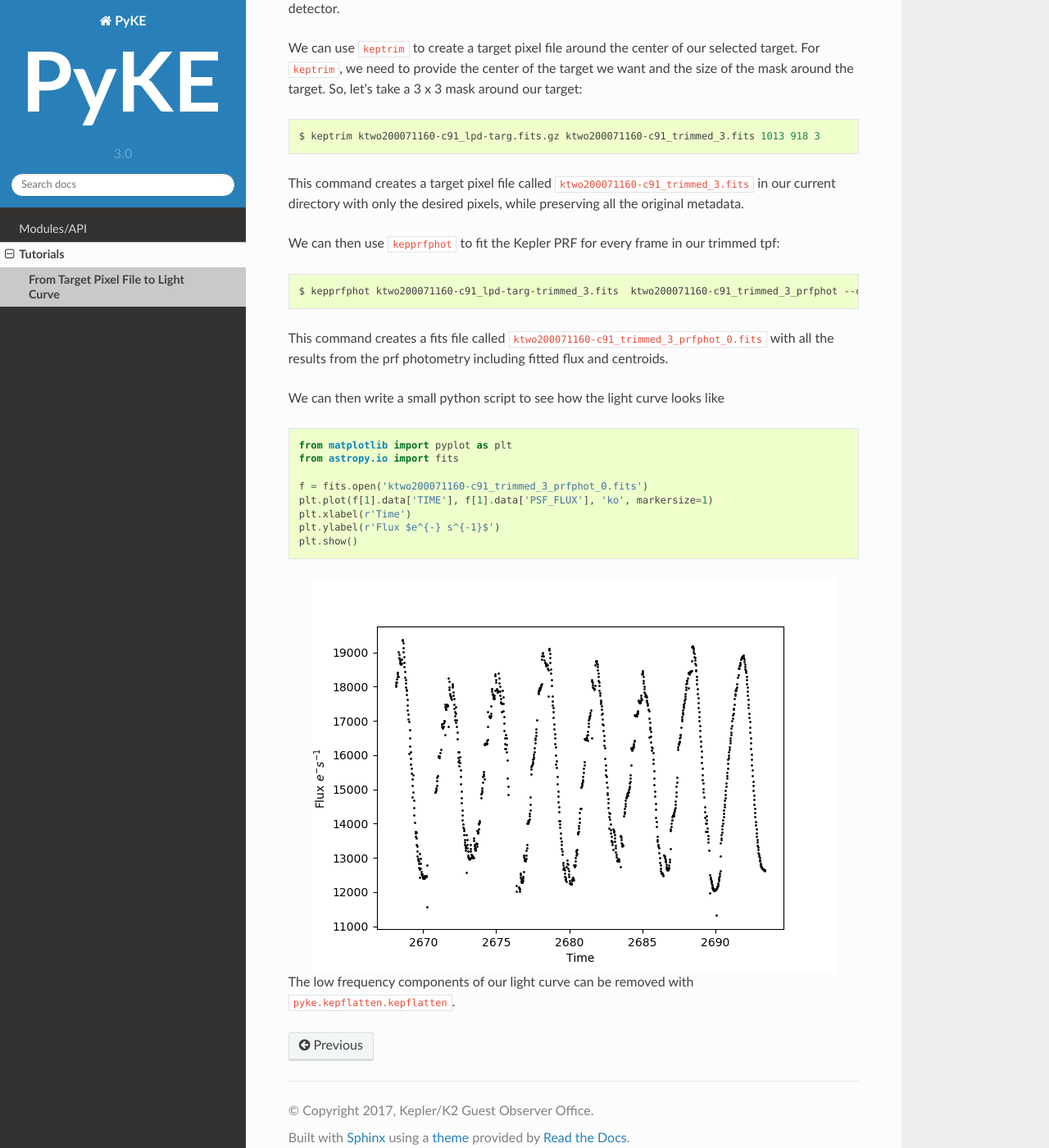
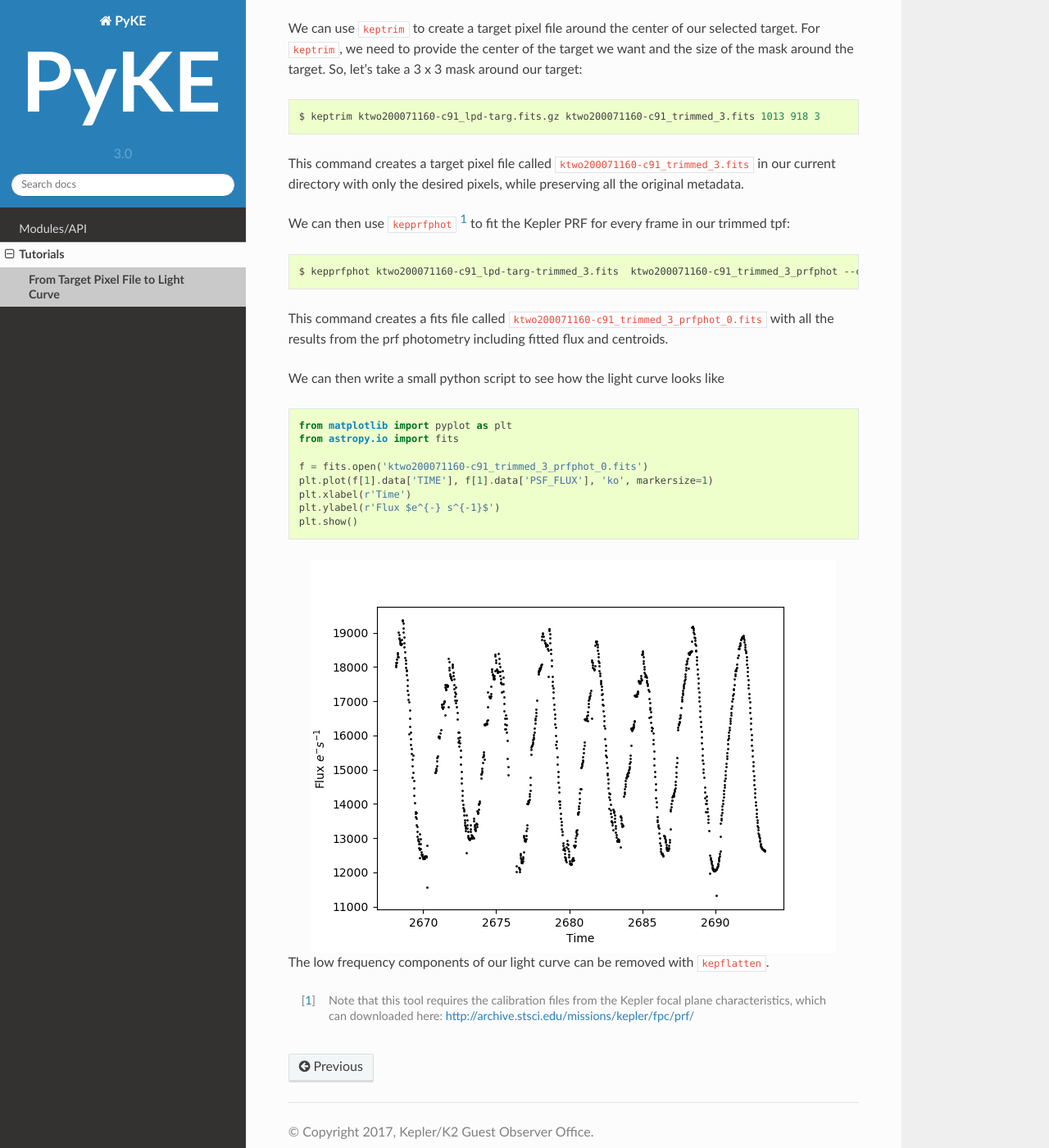
Before and after one commit to KeplerGO/pyke, a Sphinx documentation site: the page built from docs/source/tutorials/tpf2lc.rst, in a window 1280 px wide and 1400 px high, scrolled down 1071 px. Shown: the whole window at 82% size. Built offline with Sphinx 7.4.7 and the Read the Docs theme 2.0.0, drawn with Linux system fonts in a browser that asks for light colours; some of the changed text lies outside the part shown.

Commit message:
update docs

```diff
--- a/docs/source/tutorials/tpf2lc.rst
+++ b/docs/source/tutorials/tpf2lc.rst
@@ -9,7 +9,7 @@
 The specific goal of this tutorial is to show to the user how to create a light curve
 based on psf photometry from a target pixel file using PyKE.
 
-First, let's download a target pixel file from [Campaign 9a](https://keplerscience.arc.nasa.gov/k2-c9.html):
+First, let's download a target pixel file from `Campaign 9a <https://keplerscience.arc.nasa.gov/k2-c9.html>`_:
 
 .. code-block:: bash
 
@@ -37,7 +37,7 @@
 This command creates a target pixel file called ``ktwo200071160-c91_trimmed_3.fits`` in our current directory with only
 the desired pixels, while preserving all the original metadata.
 
-We can then use ``kepprfphot`` to fit the Kepler PRF for every frame in our trimmed tpf:
+We can then use ``kepprfphot`` [#]_ to fit the Kepler PRF for every frame in our trimmed tpf:
 
 .. code-block:: bash
 
@@ -62,4 +62,6 @@
 .. image:: ../_static/images/tutorials/tpf2lc/lc.png
     :align: center
 
-The low frequency components of our light curve can be removed with ``pyke.kepflatten.kepflatten``.
+The low frequency components of our light curve can be removed with ``kepflatten``.
+
+.. [#] Note that this tool requires the calibration files from the Kepler focal plane characteristics, which can downloaded here: http://archive.stsci.edu/missions/kepler/fpc/prf/
```
